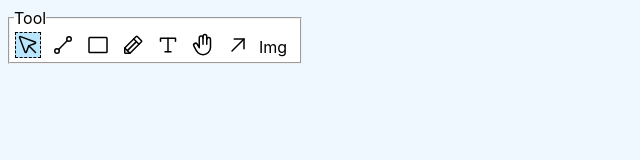
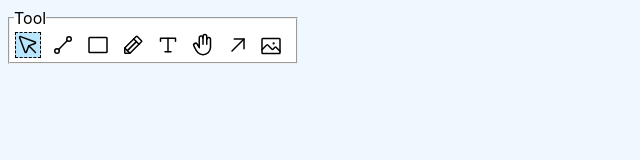
Before and after one commit to pobch/react-diagram, a React (Create React App) app: page / in a window 1280 px wide. Shown: the top 160 px of the page, without its empty margins (0-640 px from the left). Built offline with nearby package versions, Linux system fonts and the light colour scheme.

Commit message:
Add icon for label

```diff
--- a/src/ImageUploadButton.tsx
+++ b/src/ImageUploadButton.tsx
@@ -1,4 +1,5 @@
 import { TCommitNewSnapshotParam, TElementData } from './App'
+import iconSrc from './assets/image.svg'
 
 export function ImageUploadButton({
   commitNewSnapshot,
@@ -11,7 +12,9 @@ export function ImageUploadButton({
 }) {
   return (
     <>
-      <label htmlFor="image-upload">Img</label>
+      <label htmlFor="image-upload">
+        <img src={iconSrc} alt="upload" width={24} style={{ verticalAlign: 'bottom' }} />
+      </label>
       <input
         id="image-upload"
         type="file"
```
Also changed, not shown: src/assets/image.svg (added).
